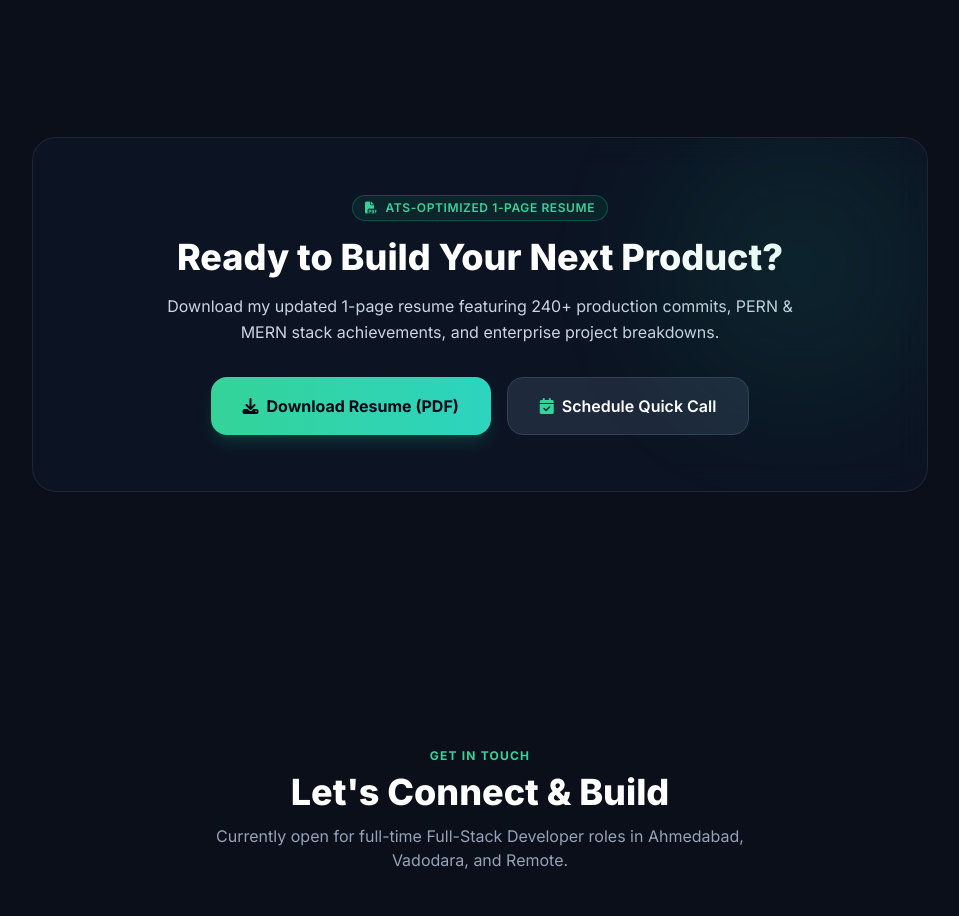
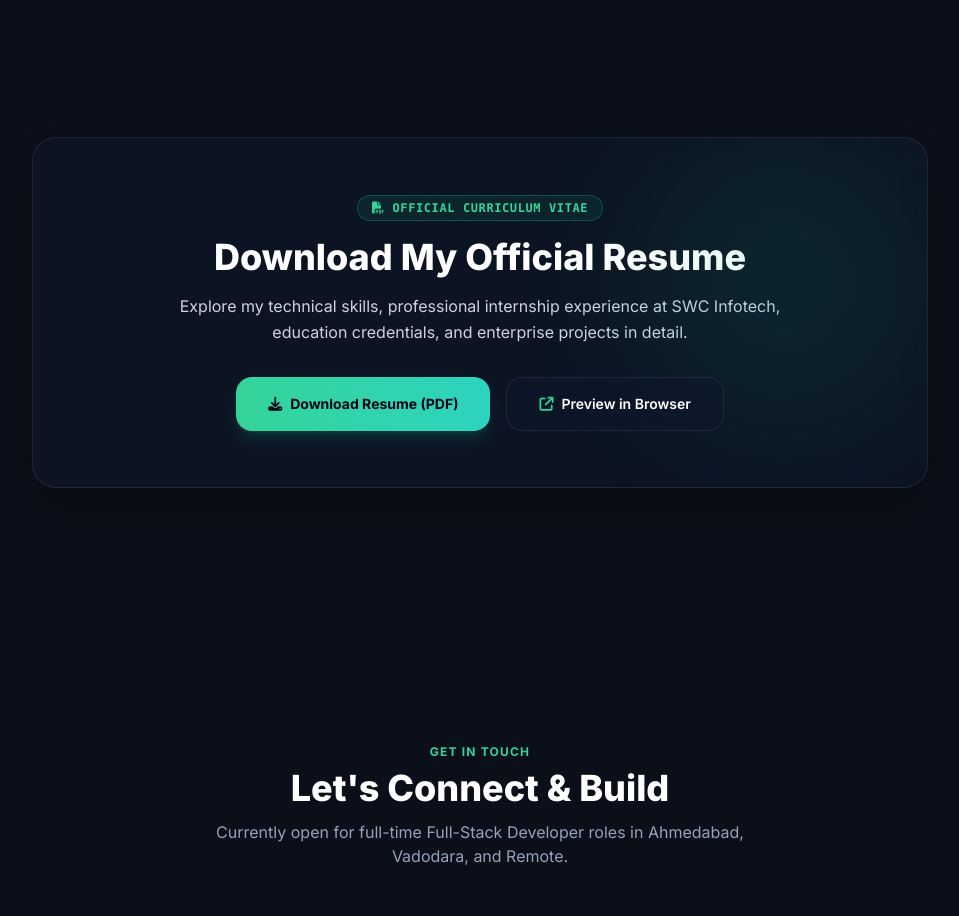
Before and after one commit to heetp72/portfolio-heet, a React (Create React App) app in the folder frontend/: page / in a window 1280 px wide. Shown: the part 8180-9096 px from the top of the page, without its empty margins (160-1119 px from the left). Built offline with nearby package versions, Linux system fonts and the light colour scheme.

Commit message:
added resume changes

```diff
--- a/frontend/src/components/Resume.jsx
+++ b/frontend/src/components/Resume.jsx
@@ -2,36 +2,41 @@ import React from 'react';
 
 const Resume = () => (
   <section id="resume" className="py-20 max-w-4xl mx-auto text-center">
-    <div className="glass-card p-10 sm:p-14 rounded-3xl border border-slate-800 relative overflow-hidden">
+    <div className="glass-card p-10 sm:p-14 rounded-3xl border border-slate-800 relative overflow-hidden shadow-2xl">
       {/* Background ambient glow */}
-      <div className="absolute top-0 right-0 w-64 h-64 bg-emerald-500/10 rounded-full blur-3xl pointer-events-none"></div>
+      <div className="absolute top-0 right-0 w-72 h-72 bg-emerald-500/10 rounded-full blur-3xl pointer-events-none"></div>
 
-      <div className="inline-flex items-center gap-2 px-3 py-1 rounded-full bg-emerald-500/10 text-emerald-400 border border-emerald-500/30 text-xs font-semibold uppercase tracking-wider mb-4">
-        <i className="fas fa-file-pdf"></i> ATS-Optimized 1-Page Resume
+      <div className="inline-flex items-center gap-2 px-3.5 py-1 rounded-full bg-emerald-500/10 text-emerald-400 border border-emerald-500/30 text-xs font-semibold uppercase tracking-wider mb-4 font-mono">
+        <i className="fas fa-file-pdf"></i> Official Curriculum Vitae
       </div>
 
       <h3 className="text-3xl sm:text-4xl font-extrabold text-white mb-4">
-        Ready to Build Your Next Product?
+        Download My Official Resume
       </h3>
       <p className="text-base text-slate-300 max-w-2xl mx-auto mb-8 leading-relaxed">
-        Download my updated 1-page resume featuring 240+ production commits, PERN & MERN stack achievements, and enterprise project breakdowns.
+        Explore my technical skills, professional internship experience at SWC Infotech, education credentials, and enterprise projects in detail.
       </p>
 
       <div className="flex flex-wrap justify-center gap-4">
+        {/* Direct Download Button */}
         <a
-          href="Heet_KaPatel_Resume.pdf"
-          download
-          className="px-8 py-4 bg-gradient-to-r from-emerald-400 to-teal-400 hover:from-emerald-300 hover:to-teal-300 text-slate-950 font-bold rounded-2xl transition-all duration-300 shadow-lg shadow-emerald-500/20 hover:scale-105 flex items-center gap-2"
+          href="/Heet_KaPatel_Resume.pdf"
+          download="Heet_Patel_FullStack_Developer_Resume.pdf"
+          className="px-8 py-4 bg-gradient-to-r from-emerald-400 to-teal-400 hover:from-emerald-300 hover:to-teal-300 text-slate-950 font-bold rounded-2xl transition-all duration-300 shadow-lg shadow-emerald-500/20 hover:scale-105 flex items-center gap-2 text-sm"
         >
           <i className="fas fa-download"></i>
           Download Resume (PDF)
         </a>
+
+        {/* View / Open PDF in New Tab */}
         <a
-          href="#contact"
-          className="px-8 py-4 bg-slate-800 hover:bg-slate-700 text-white font-semibold rounded-2xl transition-all duration-300 border border-slate-700 hover:scale-105 flex items-center gap-2"
+          href="/Heet_KaPatel_Resume.pdf"
+          target="_blank"
+          rel="noopener noreferrer"
+          className="px-8 py-4 glass-card hover:bg-slate-800 text-white font-semibold rounded-2xl transition-all duration-300 border border-slate-700 hover:scale-105 flex items-center gap-2 text-sm"
         >
-          <i className="fas fa-calendar-check text-emerald-400"></i>
-          Schedule Quick Call
+          <i className="fas fa-arrow-up-right-from-square text-emerald-400"></i>
+          Preview in Browser
         </a>
       </div>
     </div>
```
